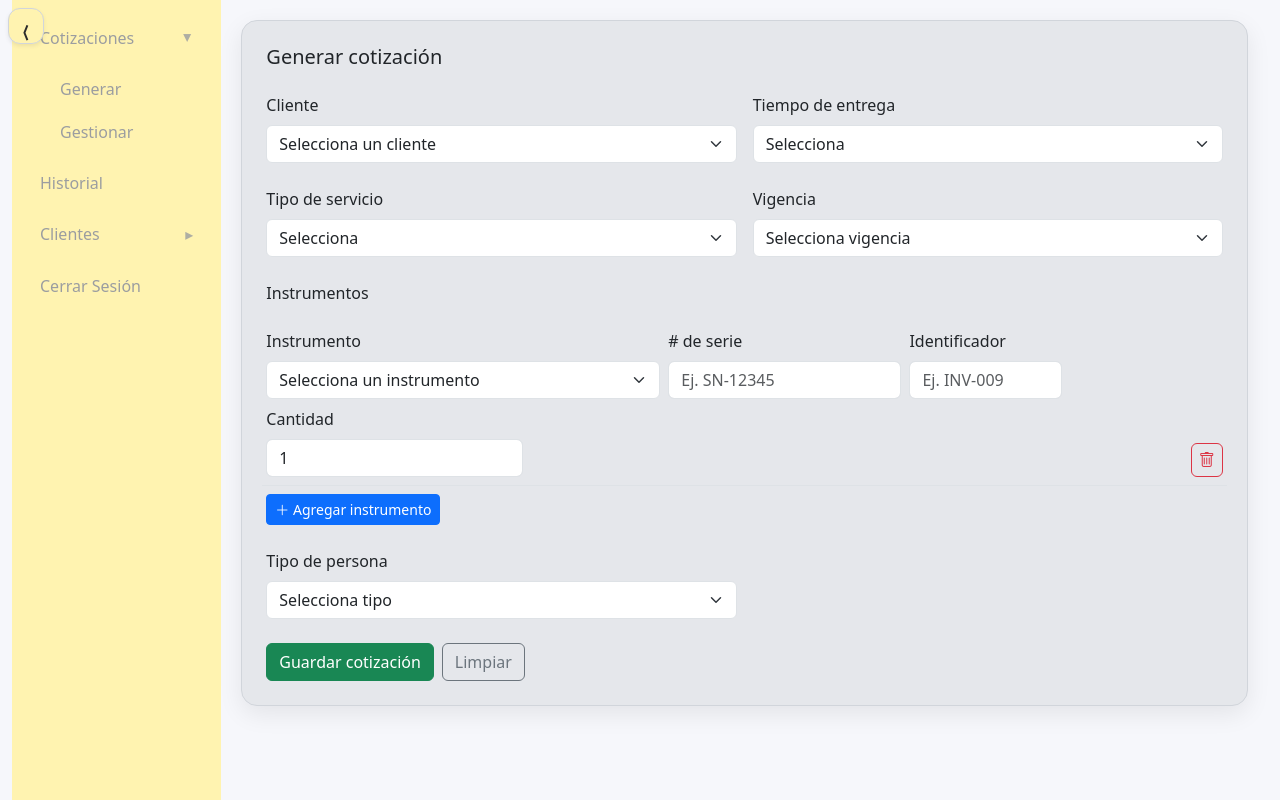
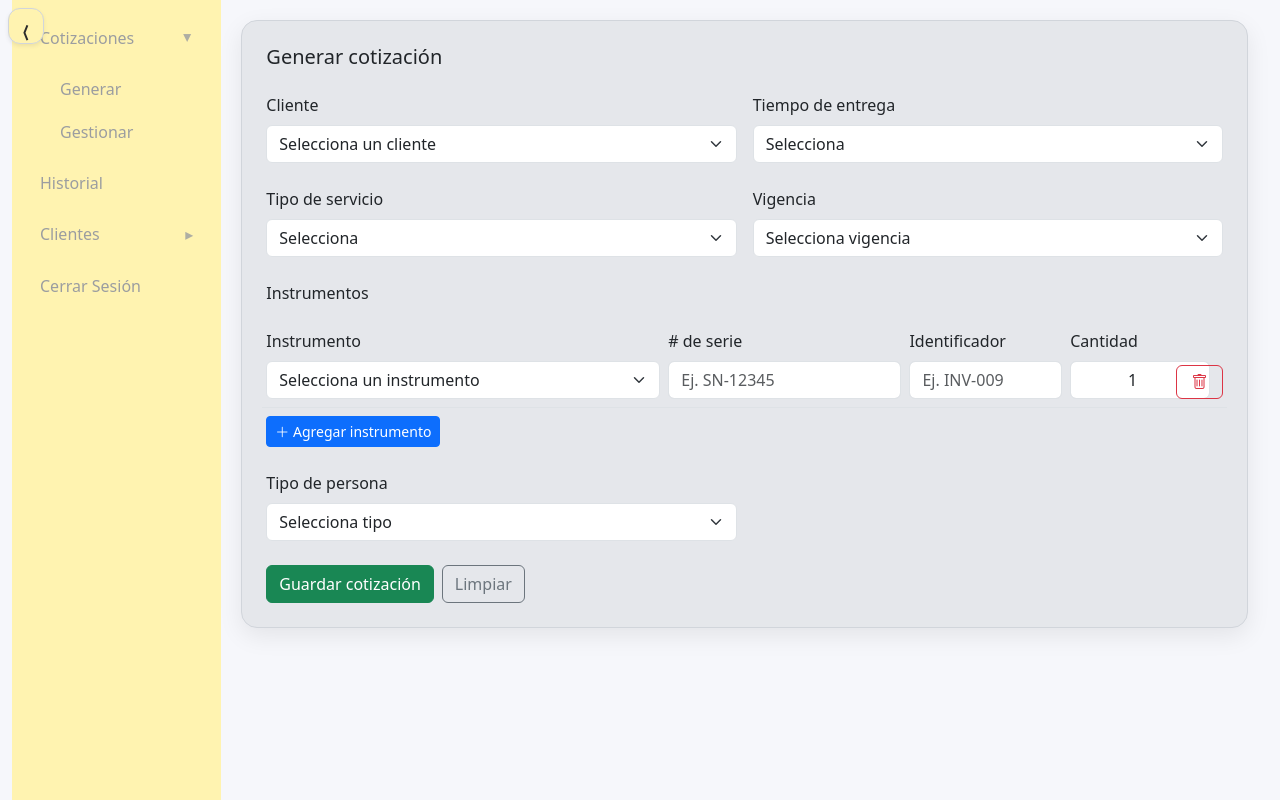
Before and after one commit to FASC4/ISW, a PHP site: page /generar.html in a window 1280 px wide. Run offline with PHP 8.4, Linux system fonts and the light colour scheme.

Commit message:
Add styles for inventory row layout

```diff
--- a/style.css
+++ b/style.css
@@ -148,3 +148,7 @@ body {
     line-height: 32px;
   }
 }
+
+.inst-row .qty-col { flex:0 0 auto; width:90px; }
+.inst-row .trash-col { flex:0 0 auto; width:55px; } /* botón a la derecha */
+.inst-row .inst-cantidad { text-align:center; }
```
